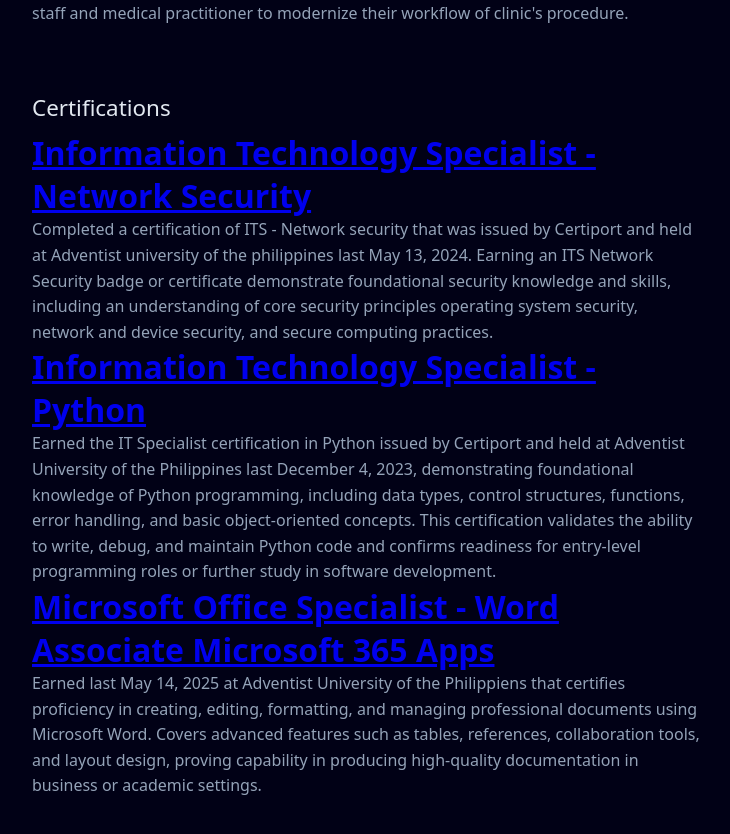
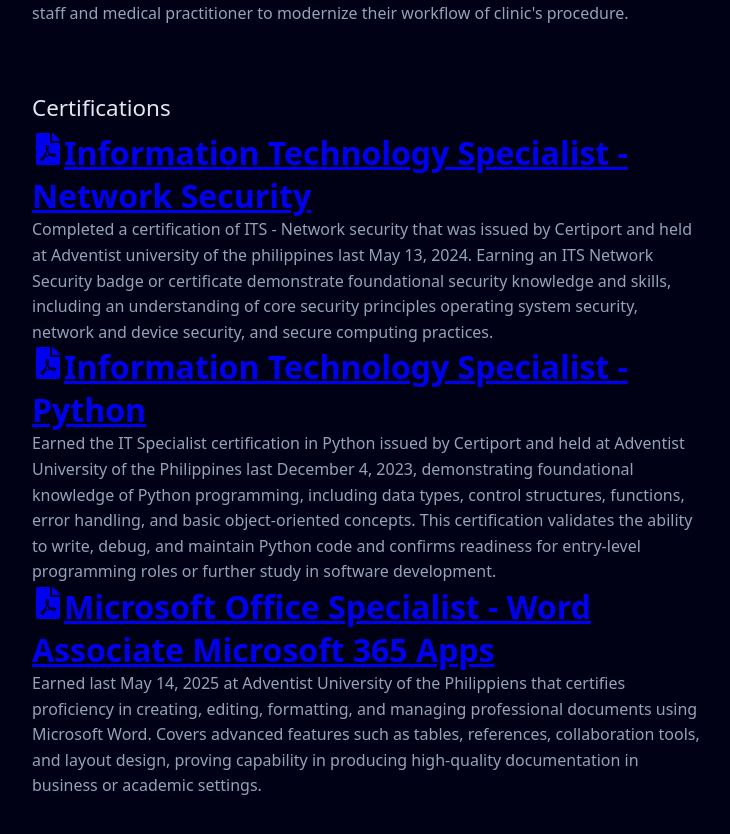
Before and after one commit to LloydBolences29/Web-Portfolio, a React (Vite) app in the folder portfolio/: page / in a window 1280 px wide. Shown: the part 1760-2594 px from the top of the page, without its empty margins (514-1244 px from the left). Built offline with nearby package versions, Linux system fonts and the light colour scheme.

Commit message:
Added some Icons for easy recognizing links

```diff
--- a/portfolio/src/pages/Home.jsx
+++ b/portfolio/src/pages/Home.jsx
@@ -3,6 +3,7 @@ import "../styles/Home.css";
 import { Col, Container, Row } from "react-bootstrap";
 import ScrollSpy from "../components/ScrollSpy";
 import { BsGithub } from "react-icons/bs";
+import { FaFilePdf } from "react-icons/fa";
 
 const Home = () => {
   const sectionIds = ["about", "experiences", "projects", "certifications"];
@@ -184,9 +185,10 @@ const Home = () => {
                     A full-stack web application created in a MERN Stack that
                     allows patients to view their profile, get a preliminary
                     diagnosis using a symptom checker powered by an AI from
-                    Infermedica engine API. This desktop web application is mainly
-                    designed for AUP clinic staff and medical practitioner to
-                    modernize their workflow of clinic's procedure.
+                    Infermedica engine API. This desktop web application is
+                    mainly designed for AUP clinic staff and medical
+                    practitioner to modernize their workflow of clinic's
+                    procedure.
                   </p>
                 </div>
               </div>
@@ -210,6 +212,7 @@ const Home = () => {
                         target="_blank"
                         rel="noopener noreferrer"
                       >
+                        <FaFilePdf className="text-red-600" />
                         Information Technology Specialist - Network Security
                       </a>
                     </h3>
@@ -239,6 +242,7 @@ const Home = () => {
                         target="_blank"
                         rel="noopener noreferrer"
                       >
+                        <FaFilePdf className="text-red-600" />
                         Information Technology Specialist - Python
                       </a>
                     </h3>
@@ -269,6 +273,7 @@ const Home = () => {
                         target="_blank"
                         rel="noopener noreferrer"
                       >
+                        <FaFilePdf className="text-red-600" />
                         Microsoft Office Specialist - Word Associate Microsoft
                         365 Apps
                       </a>
```
